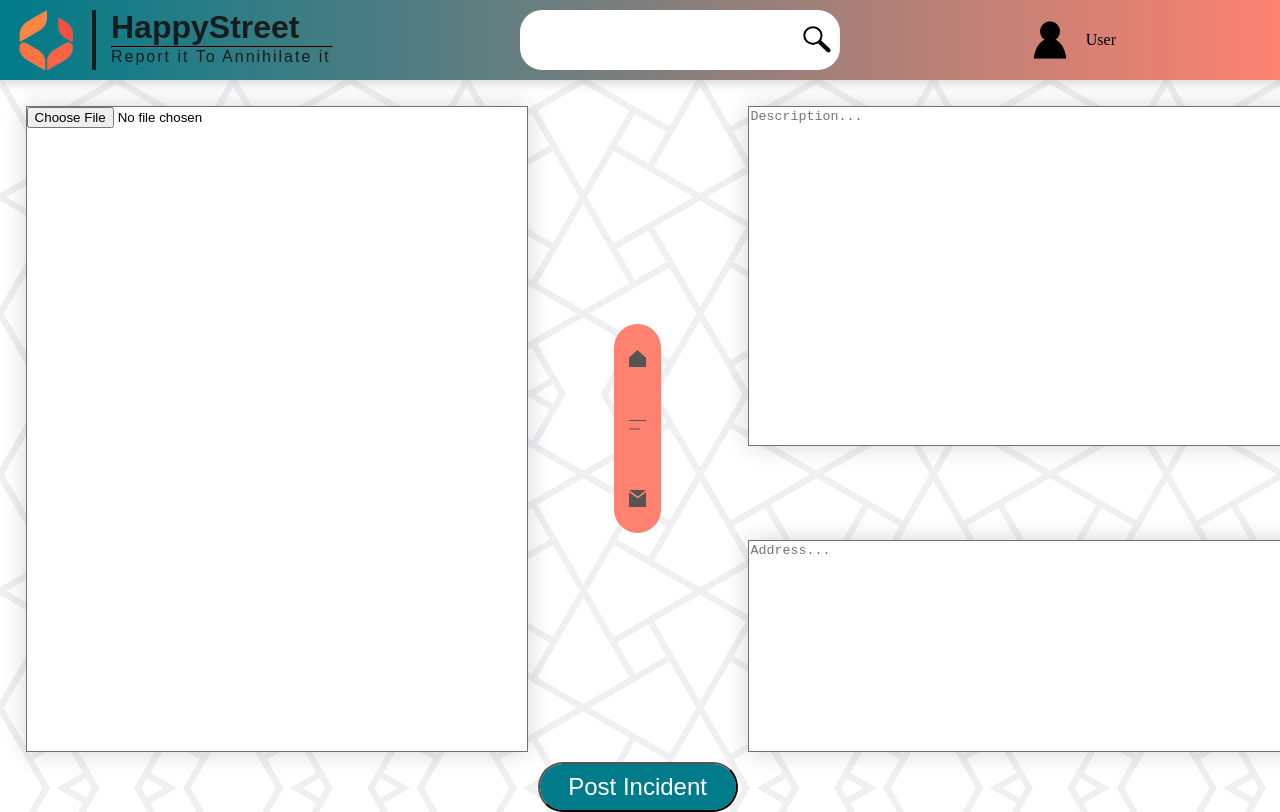
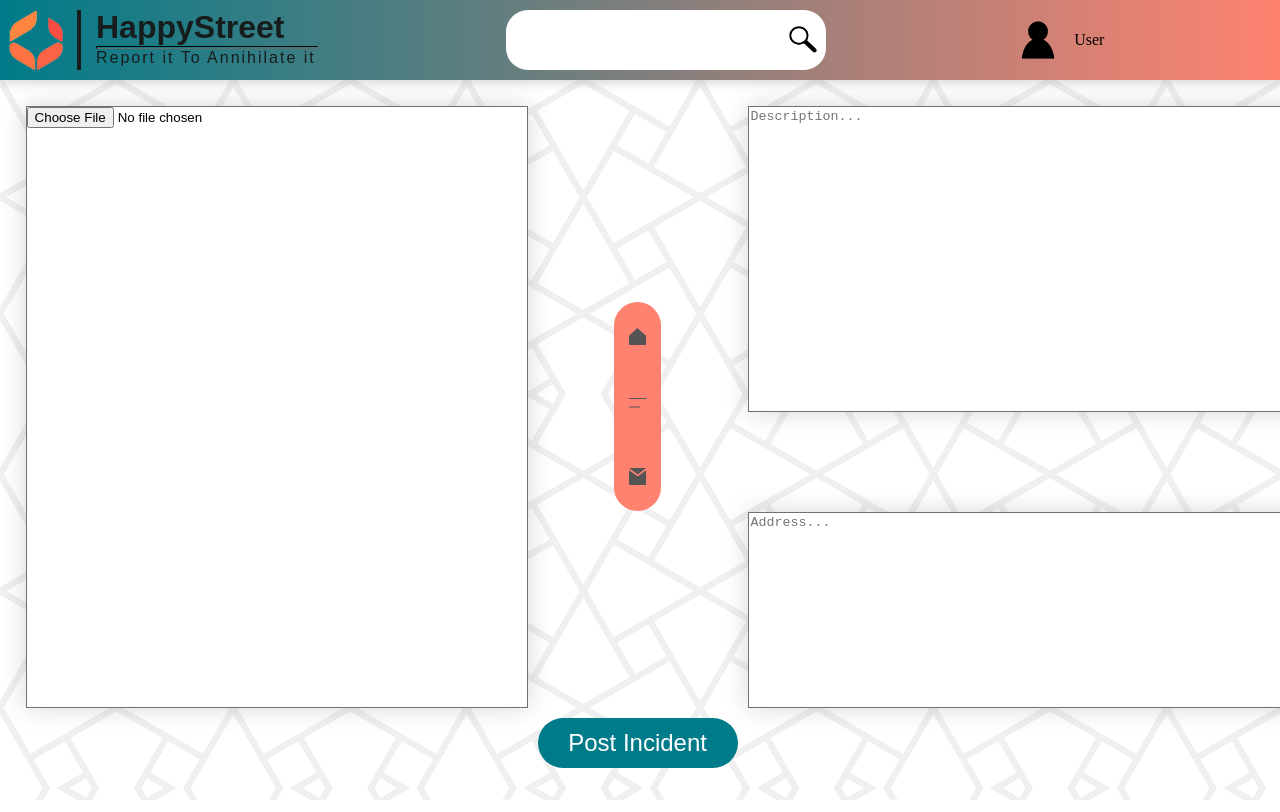
Before and after one commit to kv-ohwtfyb/APP-LINFO1212, a plain HTML site: page web/templates/report.html in a window 1280 px wide. Shown: the top 812 px of the page. Drawn offline with Linux system fonts and the light colour scheme; files that its build step writes are made by us from their sources; files whose address does not match are found by name.

```diff
--- a/vany/vany.css
+++ b/vany/vany.css
@@ -251,19 +251,6 @@
     box-shadow: transparent;
 }
 
-#postItButton{
-    width: 200px;
-    height: 50px;
-    background: #007B89 0 0 no-repeat padding-box;
-    border-radius: 51px;
-    grid-column: 2;
-    grid-row: 2;
-    margin: auto;
-    font-size: 24px;
-    color: #FFFFFF;
-    font-weight: lighter;
-}
-
 #postItButton:active{
     outline:0;
     text-decoration-width: 0;
--- a/web/static/css/report.css
+++ b/web/static/css/report.css
@@ -13,19 +13,17 @@
     display: flex;
     flex-direction: row;
     align-items: center;
-    padding-left: 10px;
 }
 
 header img{
     height: 90%;
-    margin: 0 auto;
 }
 
 #lineNextToName {
     border: 2px solid #171D1C;
     height: 70%;
     width: 0;
-    margin: 0 0 0 10px;
+    margin: 0 0 0 5px;
     padding: 0;
 }
 
@@ -49,7 +47,7 @@
 
 #lineBetweenNameAndMoto{
     width: 100%;
-    height: 0;
+    height: 1px;
     border-color: #171D1C;
     margin: 0;
 }
@@ -93,26 +91,32 @@
     z-index: 1;
     margin: 0 auto;
     display: block;
+    padding: 0;
 }
 
 .search form input[type="text"]{
     background-color: transparent;
     border-width: 0;
-    height: 92%;
-    width: 99%;
+    height: 100%;
+    width: 100%;
     outline-width: 0;
     font-size: 24px;
+    margin: 0 auto;
+    padding: 0;
 }
 
 .search form input[type="text"]:focus{
     border-width: 0;
     outline-width: 0;
 }
-
+.search form input[type="text"],textarea{
+    height: 100%;
+    width:100%;
+}
 .search form input[type="text"],textarea:focus{
     background-color: transparent;
     border-width: 0;
-    height: 92%;
+    height: 100%;
     width: 99%;
     outline-width: 0;
     font-size: 24px;
@@ -147,7 +151,7 @@
 
 #imageLoaderContainer{
     width: 500px;
-    height: 644px;
+    height: 600px;
     background: #FFFFFF;
     box-shadow: 0 0 24px #00000029;
     border: 1px solid #707070;
@@ -167,7 +171,7 @@
 
 #descriptionInput{
     width: 582px;
-    height: 334px;
+    height: 300px;
     background: #FFFFFF 0 0 no-repeat padding-box;
     box-shadow: 0 0 24px #00000029;
     border: 1px solid #707070;
@@ -178,7 +182,7 @@
 
 #addressInput{
     width: 582px;
-    height: 206px;
+    height: 190px;
     background: #FFFFFF 0 0 no-repeat padding-box;
     box-shadow: 0 0 24px #00000029;
     border: 1px solid #707070;
@@ -262,6 +266,8 @@
     font-size: 24px;
     color: #FFFFFF;
     font-weight: lighter;
+    outline-width: 0;
+    border: #007B89;
 }
 
 #postItButton:active{
--- a/web/templates/report.html
+++ b/web/templates/report.html
@@ -2,7 +2,7 @@
 <html lang="en">
 <head>
     <meta charset="UTF-8">
-    <link rel="stylesheet" href="vany.css">
+    <link rel="stylesheet" href="./../static/css/report.css">
     <title>HappyStreet</title>
 </head>
 <body>
```
Also changed, not shown: web/templates/login.html (+3 -2 lines).
